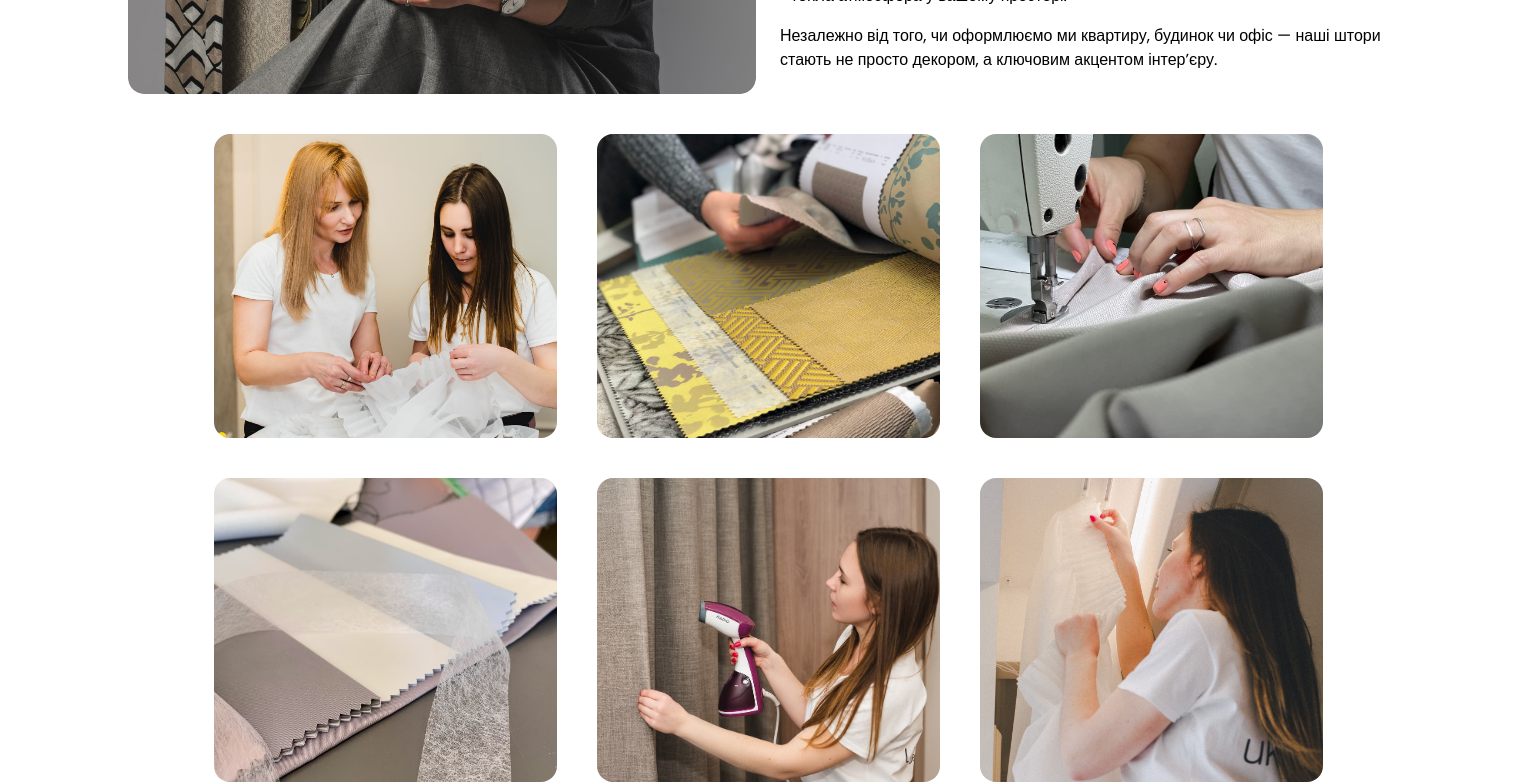
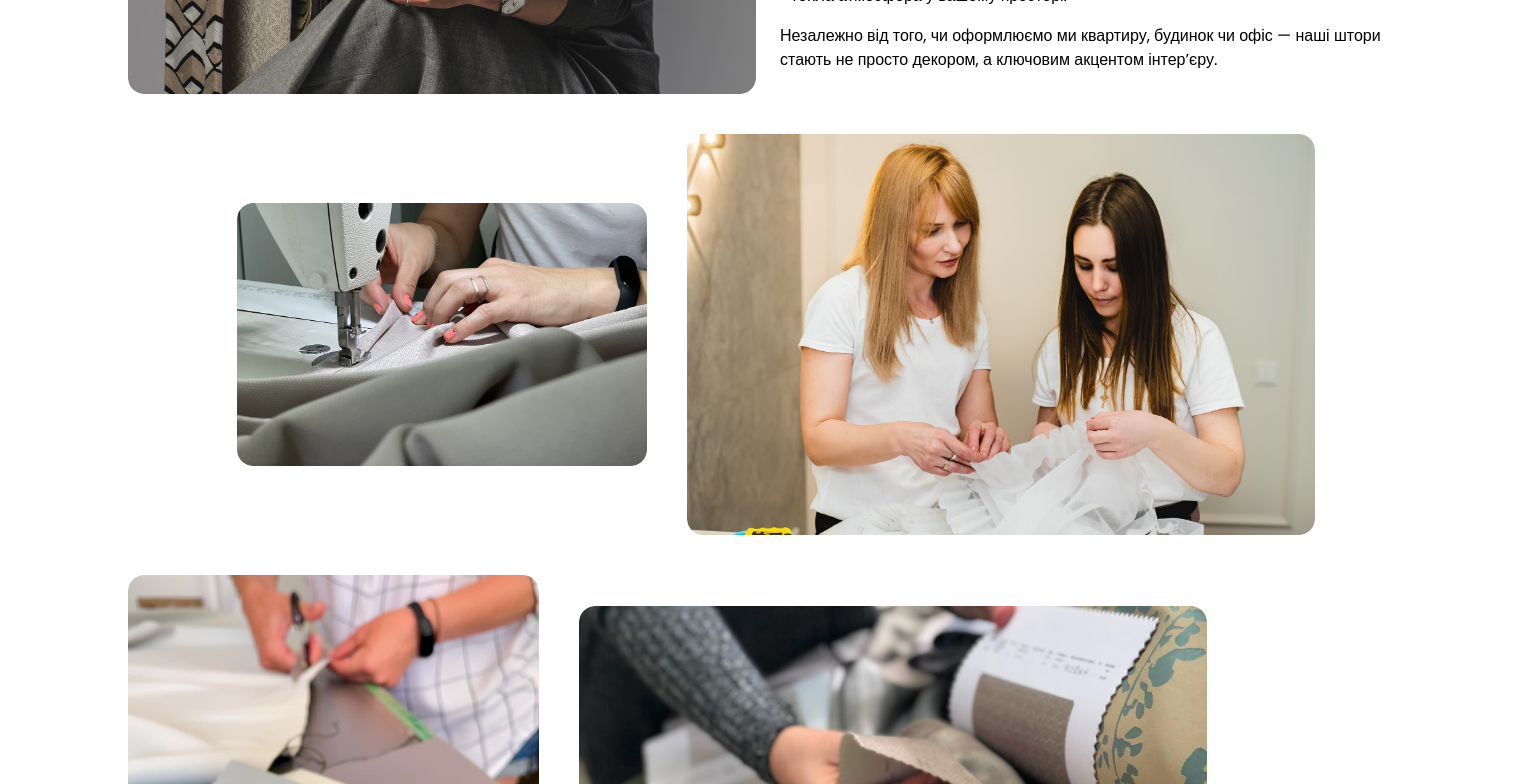
Before and after one commit to KP-Svitlana/deshtoro_byvolkova, a Next.js app: page /aboutUs in a window 1536 px wide. Shown: the part 720-1504 px from the top of the page. Built offline with nearby package versions, Linux system fonts and the light colour scheme.

Commit message:
added desktop img order

```diff
--- a/src/app/globals.css
+++ b/src/app/globals.css
@@ -727,6 +727,7 @@ body {
 }
 @media (min-width: 1440px) {
   .aboutUs_list {
+    justify-content: flex-start;
     flex-direction: row;
     flex-wrap: wrap;
   }
@@ -776,6 +777,7 @@ body {
 @media (min-width: 1440px) {
   .aboutUs_item:nth-child(1) {
     width: 100%;
+    order: 1;
   }
 }
 
@@ -786,10 +788,41 @@ body {
   }
 }
 
+@media (min-width: 1440px) {
+  .aboutUs_item:nth-child(2) {
+    width: 628px;
+    order: 3;
+  }
+}
+
+@media (min-width: 1440px) {
+  .aboutUs_item:nth-child(2) .aboutUs_img {
+    height: 401px;
+    -o-object-fit: fill;
+       object-fit: fill;
+  }
+}
+
 .aboutUs_item:nth-child(2) .aboutUs_text {
   position: absolute;
   top: 112px;
   left: 652px;
+}
+
+@media (min-width: 1440px) {
+  .aboutUs_item:nth-child(3) {
+    width: 628px;
+    margin-right: 108px;
+    order: 5;
+  }
+}
+
+@media (min-width: 1440px) {
+  .aboutUs_item:nth-child(3) .aboutUs_img {
+    height: 588px;
+    -o-object-fit: fill;
+       object-fit: fill;
+  }
 }
 
 .aboutUs_item:nth-child(3) .aboutUs_text {
@@ -798,10 +831,41 @@ body {
   left: 652px;
 }
 
+@media (min-width: 1440px) {
+  .aboutUs_item:nth-child(4) {
+    width: 410px;
+    margin-left: 109px;
+    order: 2;
+  }
+}
+
+@media (min-width: 1440px) {
+  .aboutUs_item:nth-child(4) .aboutUs_img {
+    height: 263px;
+    -o-object-fit: fill;
+       object-fit: fill;
+  }
+}
+
 .aboutUs_item:nth-child(4) .aboutUs_text {
   position: absolute;
   top: 336px;
   left: 652px;
+}
+
+@media (min-width: 1440px) {
+  .aboutUs_item:nth-child(5) {
+    width: 411px;
+    order: 4;
+  }
+}
+
+@media (min-width: 1440px) {
+  .aboutUs_item:nth-child(5) .aboutUs_img {
+    height: 649px;
+    -o-object-fit: fill;
+       object-fit: fill;
+  }
 }
 
 .aboutUs_item:nth-child(5) .aboutUs_text {
@@ -810,10 +874,41 @@ body {
   left: 652px;
 }
 
+@media (min-width: 1440px) {
+  .aboutUs_item:nth-child(6) {
+    width: 410px;
+    margin-left: 109px;
+    order: 6;
+  }
+}
+
+@media (min-width: 1440px) {
+  .aboutUs_item:nth-child(6) .aboutUs_img {
+    height: 263px;
+    -o-object-fit: fill;
+       object-fit: fill;
+  }
+}
+
 .aboutUs_item:nth-child(6) .aboutUs_text {
   position: absolute;
   top: 448px;
   left: 652px;
+}
+
+@media (min-width: 1440px) {
+  .aboutUs_item:nth-child(7) {
+    width: 411px;
+    order: 7;
+  }
+}
+
+@media (min-width: 1440px) {
+  .aboutUs_item:nth-child(7) .aboutUs_img {
+    height: 649px;
+    -o-object-fit: fill;
+       object-fit: fill;
+  }
 }
 
 .aboutUs_item:nth-child(7) .aboutUs_text {
--- a/src/sass/layout/_aboutUs.scss
+++ b/src/sass/layout/_aboutUs.scss
@@ -19,8 +19,10 @@
   }
 
   @include mq(desktop) {
+    justify-content: flex-start;
     flex-direction: row;
     flex-wrap: wrap;
+    // gap: 100px 133px;
   }
 }
 
@@ -61,6 +63,7 @@
 .aboutUs_item:nth-child(1) {
   @include mq(desktop) {
     width: 100%;
+    order: 1;
   }
 }
 
@@ -71,20 +74,80 @@
   }
 }
 
+.aboutUs_item:nth-child(2) {
+  @include mq(desktop) {
+    width: 628px;
+    order: 3;
+  }
+}
+
+.aboutUs_item:nth-child(2) .aboutUs_img {
+  @include mq(desktop) {
+    height: 401px;
+    object-fit: fill;
+  }
+}
+
 .aboutUs_item:nth-child(2) .aboutUs_text {
   position: absolute;
   top: 112px;
   left: 652px;
 }
+
+.aboutUs_item:nth-child(3) {
+  @include mq(desktop) {
+    width: 628px;
+    margin-right: 108px;
+    order: 5;
+  }
+}
+
+.aboutUs_item:nth-child(3) .aboutUs_img {
+  @include mq(desktop) {
+    height: 588px;
+    object-fit: fill;
+  }
+}
+
 .aboutUs_item:nth-child(3) .aboutUs_text {
   position: absolute;
   top: 224px;
   left: 652px;
 }
+
+.aboutUs_item:nth-child(4) {
+  @include mq(desktop) {
+    width: 410px;
+    margin-left: 109px;
+    order: 2;
+  }
+}
+
+.aboutUs_item:nth-child(4) .aboutUs_img {
+  @include mq(desktop) {
+    height: 263px;
+    object-fit: fill;
+  }
+}
+
 .aboutUs_item:nth-child(4) .aboutUs_text {
   position: absolute;
   top: 336px;
   left: 652px;
+}
+
+.aboutUs_item:nth-child(5) {
+  @include mq(desktop) {
+    width: 411px;
+    order: 4;
+  }
+}
+
+.aboutUs_item:nth-child(5) .aboutUs_img {
+  @include mq(desktop) {
+    height: 649px;
+    object-fit: fill;
+  }
 }
 
 .aboutUs_item:nth-child(5) .aboutUs_text {
@@ -93,10 +156,39 @@
   left: 652px;
 }
 
+.aboutUs_item:nth-child(6) {
+  @include mq(desktop) {
+    width: 410px;
+    margin-left: 109px;
+    order: 6;
+  }
+}
+
+.aboutUs_item:nth-child(6) .aboutUs_img {
+  @include mq(desktop) {
+    height: 263px;
+    object-fit: fill;
+  }
+}
+
 .aboutUs_item:nth-child(6) .aboutUs_text {
   position: absolute;
   top: 448px;
   left: 652px;
+}
+
+.aboutUs_item:nth-child(7) {
+  @include mq(desktop) {
+    width: 411px;
+    order: 7;
+  }
+}
+
+.aboutUs_item:nth-child(7) .aboutUs_img {
+  @include mq(desktop) {
+    height: 649px;
+    object-fit: fill;
+  }
 }
 
 .aboutUs_item:nth-child(7) .aboutUs_text {
```
Also changed, not shown: 1 other file (tests, documents, lock files or other folders).
